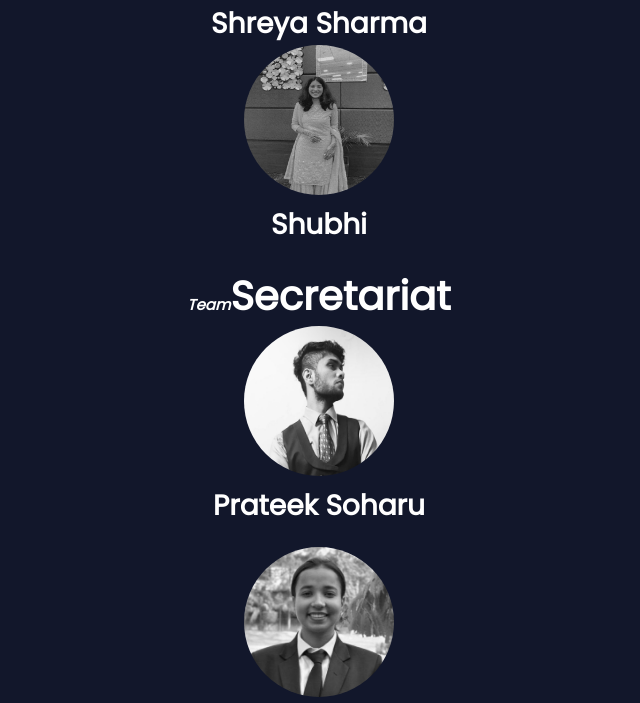
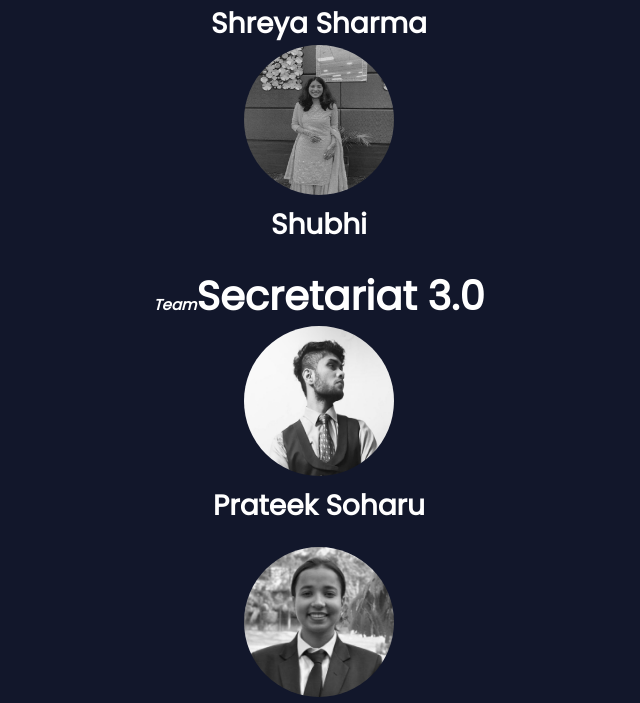
Before and after one commit to rakshith77/munityi-github.io, a plain HTML site: page teammunity.html in a window 1280 px wide. Shown: the part 1281-1984 px from the top of the page, without its empty margins (321-961 px from the left). Drawn offline with Linux system fonts and the light colour scheme.

Commit message:
Update teammunity.html

```diff
--- a/teammunity.html
+++ b/teammunity.html
@@ -65,7 +65,7 @@
       </div>
 
   <div class="container">
-    <h1 class="heading"><span>Team</span>Secretariat</h1>
+    <h1 class="heading"><span>Team</span>Secretariat 3.0</h1>
 
      <div class="profile">
         <img src="assets/img/pra.jpeg" class="profile-img">
```
